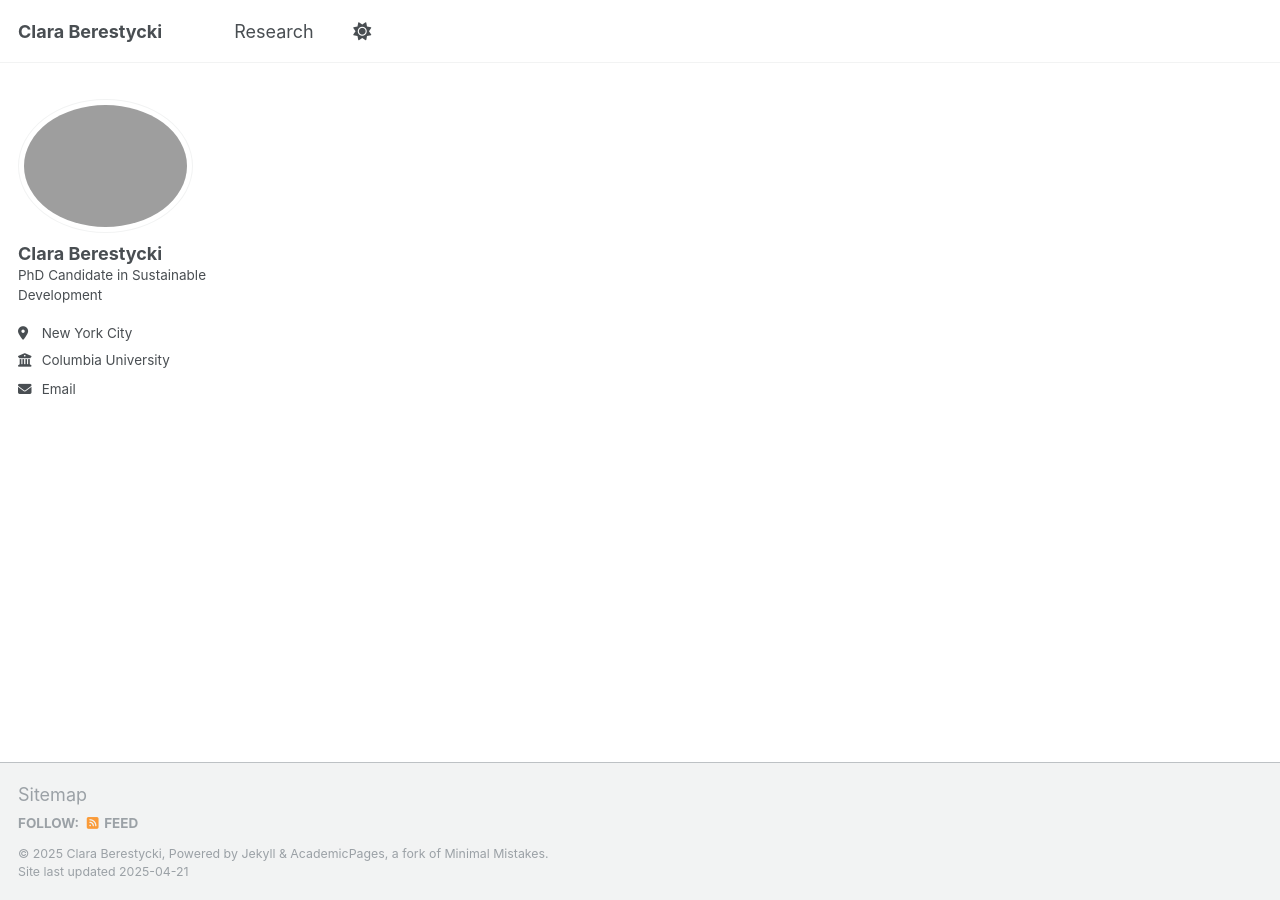
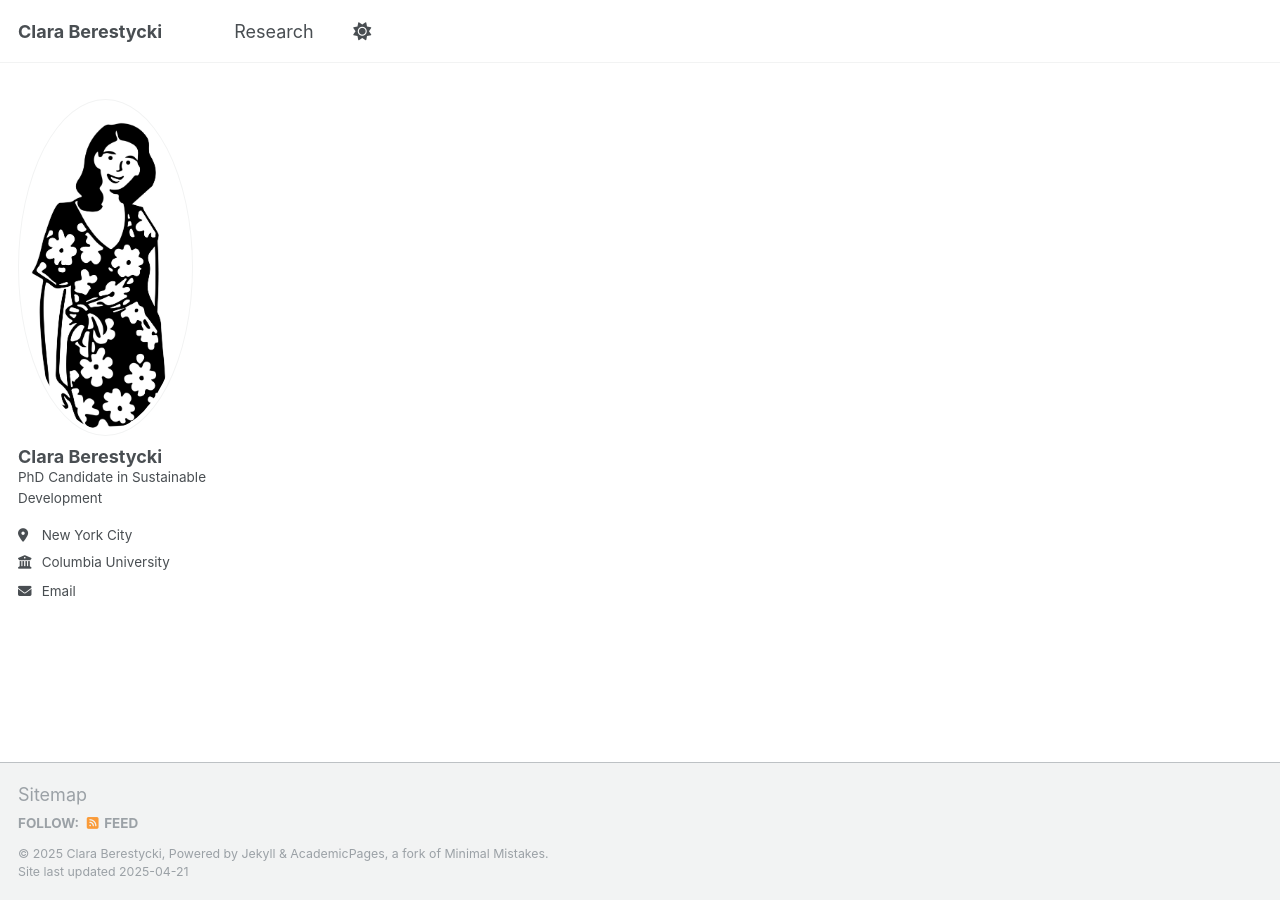
Before and after one commit to claraberes/claraberes.github.io, a Jekyll site: the page built from index.md, in a window 1280 px wide. Built offline with Jekyll 4.4.1, drawn with Linux system fonts in a browser that asks for light colours; our own code applies the rules of GitHub Pages for plain Markdown files.

Commit message:
Update _config.yml

```diff
--- a/_config.yml
+++ b/_config.yml
@@ -22,7 +22,7 @@ repository               : "https://claraberes.github.io"
 #               Additional customization can be done by editing /_includes/author-profile.html
 author:
   name             : "Clara Berestycki"
-  avatar           : ""
+  avatar           : "claraberestycki_headshot.jpeg"
   bio              : "PhD Candidate in Sustainable Development"
   location         : "New York City"
   employer         : "Columbia University"
```
